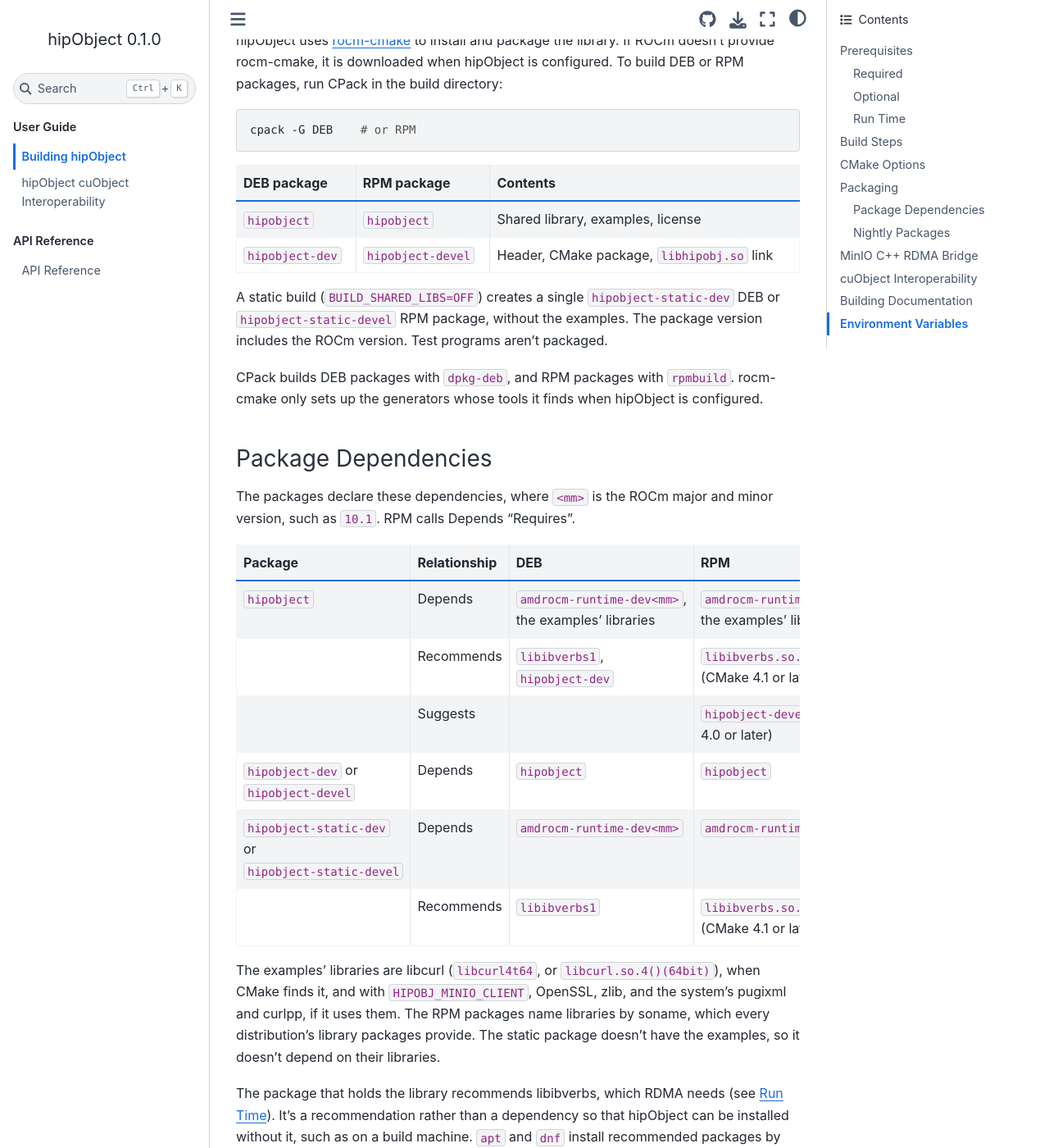
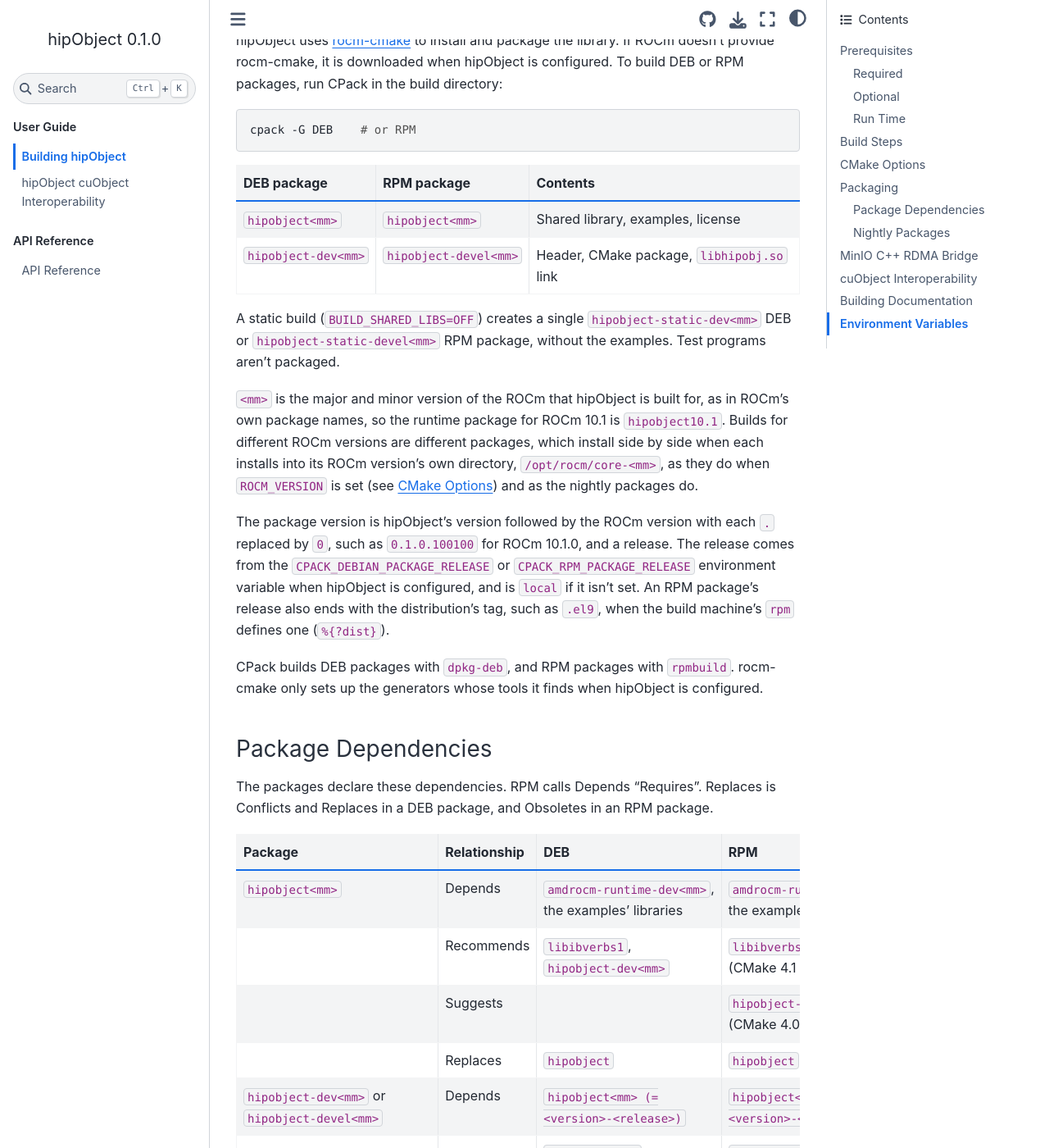
Before and after one commit to ROCm/hipObject, a Sphinx documentation site: the page built from docs/building.rst, in a window 1280 px wide and 1400 px high, scrolled down 3216 px. Shown: the whole window at 82% size. Built offline with Sphinx 7.4.7 and the Sphinx Book theme 1.1.4, drawn with Linux system fonts in a browser that asks for light colours; some of the changed text lies outside the part shown.

Commit message:
Name the packages for their ROCm version (#243)
* Name the packages for their ROCm version

The packages for each ROCm version had the same names, hipobject and
hipobject-dev (RPM hipobject-devel), so they couldn't be installed
together, even though each installs into its own ROCm version's
directory. A package manager compared their versions, and the ROCm
part of the version made the 10.1 build (0.1.0.100100) sort below the
7.14 build (0.1.0.701401). The development package depended on
hipobject (>= <version>), without the release, so another build's
runtime package satisfied it, even one for another ROCm version.

The package names now end with the ROCm major and minor version, as
ROCm's own packages do: hipobject<mm> and hipobject-dev<mm> (RPM
hipobject-devel<mm>), or hipobject-static-dev<mm> (RPM
hipobject-static-devel<mm>) for a static build. rocm_create_package()
is given the name hipObject<mm>, since it names the runtime package
and the development package's dependency after it, and the license
moves to share/doc/hipobject<mm>.

The development package also depends on the runtime package with its
exact version and release, so the header and library come from the
same build. When CPACK_DEBIAN_PACKAGE_RELEASE or
CPACK_RPM_PACKAGE_RELEASE isn't set, it's set to "local" when
hipObject is configured, so the release is known there.

Each package conflicts with and replaces (RPM: obsoletes) the package
it was named before, so installing it removes the old one.

The package test checks the names, the license's path, the
replacement of the old names, and the exact dependency.
docs/building.rst describes the names, versions, and releases, and
the nightly's release notes show the new names.

Co-authored-by: Claude <noreply@anthropic.com>

* Match the RPM devel package's dependency to the dist-tagged release

rocm_create_package() appends %{?dist} to the RPM release when the
build machine's rpm defines a distribution tag, such as .el9 on RHEL,
so the runtime package's release there was local.el9, but the devel
package required release local, which no package provided. The devel
package now requires %{version}-%{release}, which rpmbuild expands to
its own version and release, the same as the runtime package's, with
or without the tag.

docs/building.rst says that RPM releases end with the distribution's
tag when there is one.

Co-authored-by: Claude <noreply@anthropic.com>

---------

Co-authored-by: Claude <noreply@anthropic.com>

```diff
--- a/docs/building.rst
+++ b/docs/building.rst
@@ -145,19 +145,38 @@ build DEB or RPM packages, run CPack in the build directory:
 
    cpack -G DEB    # or RPM
 
-=================== ===================== ==============================
-DEB package         RPM package           Contents
-=================== ===================== ==============================
-``hipobject``       ``hipobject``         Shared library, examples,
-                                          license
-``hipobject-dev``   ``hipobject-devel``   Header, CMake package,
-                                          ``libhipobj.so`` link
-=================== ===================== ==============================
+========================= ========================= ==========================
+DEB package               RPM package               Contents
+========================= ========================= ==========================
+``hipobject<mm>``         ``hipobject<mm>``         Shared library, examples,
+                                                    license
+``hipobject-dev<mm>``     ``hipobject-devel<mm>``   Header, CMake package,
+                                                    ``libhipobj.so`` link
+========================= ========================= ==========================
 
 A static build (``BUILD_SHARED_LIBS=OFF``) creates a single
-``hipobject-static-dev`` DEB or ``hipobject-static-devel`` RPM
-package, without the examples. The package version includes
-the ROCm version. Test programs aren't packaged.
+``hipobject-static-dev<mm>`` DEB or
+``hipobject-static-devel<mm>`` RPM package, without the
+examples. Test programs aren't packaged.
+
+``<mm>`` is the major and minor version of the ROCm that
+hipObject is built for, as in ROCm's own package names, so the
+runtime package for ROCm 10.1 is ``hipobject10.1``. Builds for
+different ROCm versions are different packages, which install
+side by side when each installs into its ROCm version's own
+directory, ``/opt/rocm/core-<mm>``, as they do when
+``ROCM_VERSION`` is set (see `CMake Options`_) and as the
+nightly packages do.
+
+The package version is hipObject's version followed by the ROCm
+version with each ``.`` replaced by ``0``, such as
+``0.1.0.100100`` for ROCm 10.1.0, and a release. The release
+comes from the ``CPACK_DEBIAN_PACKAGE_RELEASE`` or
+``CPACK_RPM_PACKAGE_RELEASE`` environment variable when
+hipObject is configured, and is ``local`` if it isn't set. An
+RPM package's release also ends with the distribution's tag,
+such as ``.el9``, when the build machine's ``rpm`` defines one
+(``%{?dist}``).
 
 CPack builds DEB packages with ``dpkg-deb``, and RPM packages
 with ``rpmbuild``. rocm-cmake only sets up the generators whose
@@ -166,9 +185,9 @@ tools it finds when hipObject is configured.
 Package Dependencies
 ^^^^^^^^^^^^^^^^^^^^
 
-The packages declare these dependencies, where ``<mm>`` is the
-ROCm major and minor version, such as ``10.1``. RPM calls
-Depends "Requires".
+The packages declare these dependencies. RPM calls Depends
+"Requires". Replaces is Conflicts and Replaces in a DEB
+package, and Obsoletes in an RPM package.
 
 .. list-table::
    :header-rows: 1
@@ -178,23 +197,32 @@ Depends "Requires".
      - Relationship
      - DEB
      - RPM
-   * - ``hipobject``
+   * - ``hipobject<mm>``
      - Depends
      - ``amdrocm-runtime-dev<mm>``, the examples' libraries
      - ``amdrocm-runtime-devel<mm>``, the examples' libraries
    * -
      - Recommends
-     - ``libibverbs1``, ``hipobject-dev``
+     - ``libibverbs1``, ``hipobject-dev<mm>``
      - ``libibverbs.so.1()(64bit)`` (CMake 4.1 or later)
    * -
      - Suggests
      -
-     - ``hipobject-devel`` (CMake 4.0 or later)
-   * - ``hipobject-dev`` or ``hipobject-devel``
-     - Depends
+     - ``hipobject-devel<mm>`` (CMake 4.0 or later)
+   * -
+     - Replaces
      - ``hipobject``
      - ``hipobject``
-   * - ``hipobject-static-dev`` or ``hipobject-static-devel``
+   * - ``hipobject-dev<mm>`` or ``hipobject-devel<mm>``
+     - Depends
+     - ``hipobject<mm> (= <version>-<release>)``
+     - ``hipobject<mm> = <version>-<release>``
+   * -
+     - Replaces
+     - ``hipobject-dev``
+     - ``hipobject-devel``
+   * - ``hipobject-static-dev<mm>`` or
+       ``hipobject-static-devel<mm>``
      - Depends
      - ``amdrocm-runtime-dev<mm>``
      - ``amdrocm-runtime-devel<mm>``
@@ -202,6 +230,16 @@ Depends "Requires".
      - Recommends
      - ``libibverbs1``
      - ``libibverbs.so.1()(64bit)`` (CMake 4.1 or later)
+   * -
+     - Replaces
+     - ``hipobject-static-dev``
+     - ``hipobject-static-devel``
+
+The development package depends on the runtime package with its
+own version and release, so the header and the library always
+come from the same build. Each package replaces the package it
+was named before it had the ROCm version, which only nightly
+packages had, so installing it removes that package.
 
 The examples' libraries are libcurl (``libcurl4t64``, or
 ``libcurl.so.4()(64bit)``), when CMake finds it, and with
@@ -246,10 +284,12 @@ that it changes, and published as the `nightly prerelease
 <https://github.com/ROCm/hipObject/releases/tag/nightly>`_,
 which each new build replaces. There are packages for Ubuntu
 24.04 and 26.04, built for ROCm 10.1.0 and 7.14.1. They
-install into ``/opt/rocm/core-<major>.<minor>``, and their
-release is ``0.<commit time>.g<commit>~<Ubuntu release>``, so
-a newer nightly upgrades an older one. The nightly packages
-are for testing, and aren't a supported release.
+install into ``/opt/rocm/core-<major>.<minor>``, so the
+packages for both ROCm versions can be installed together, and
+their release is
+``0.<commit time>.g<commit>~<Ubuntu release>``, so a newer
+nightly upgrades an older one. The nightly packages are for
+testing, and aren't a supported release.
 
 MinIO C++ RDMA Bridge
 ---------------------
```
Also changed, not shown: CHANGELOG.md (+16 -8 lines), 3 other files.
